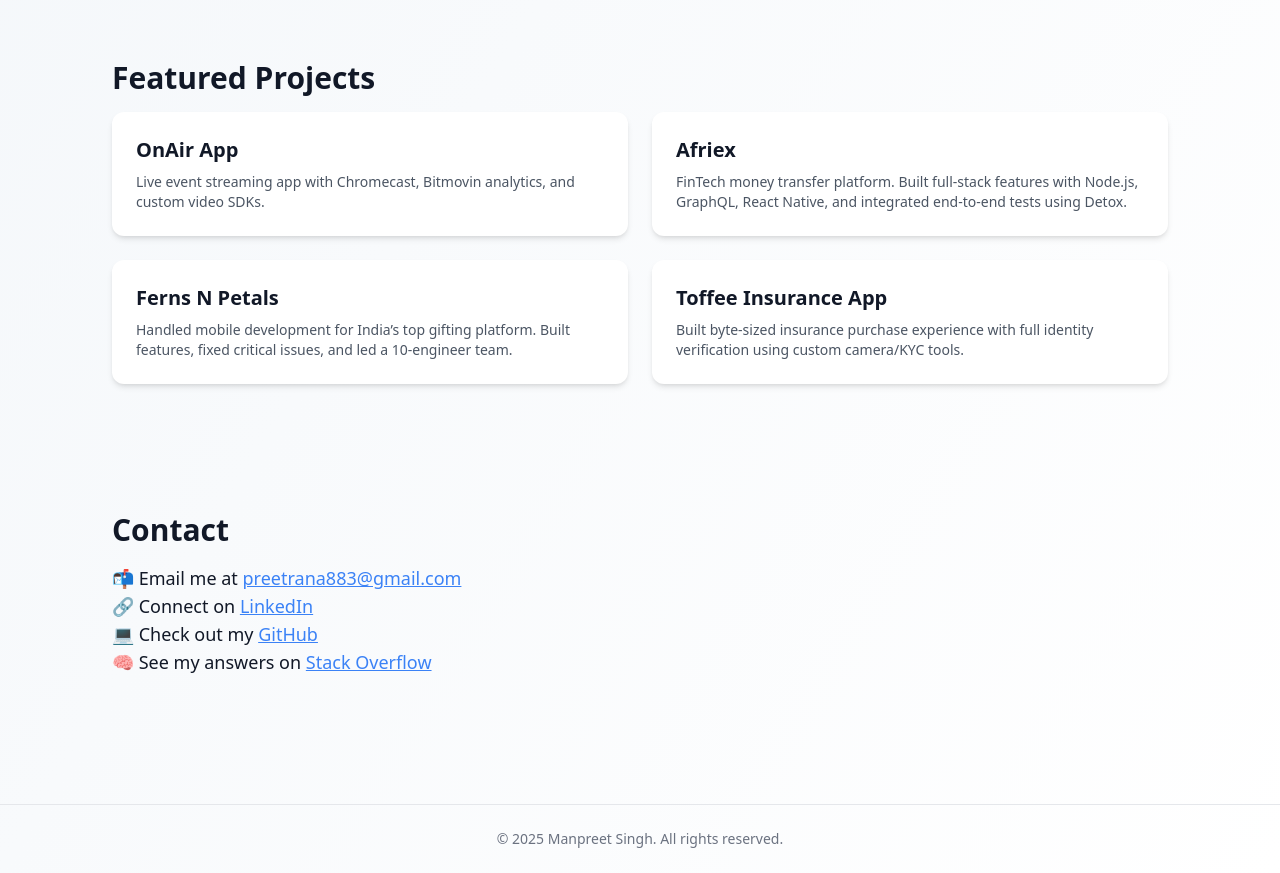
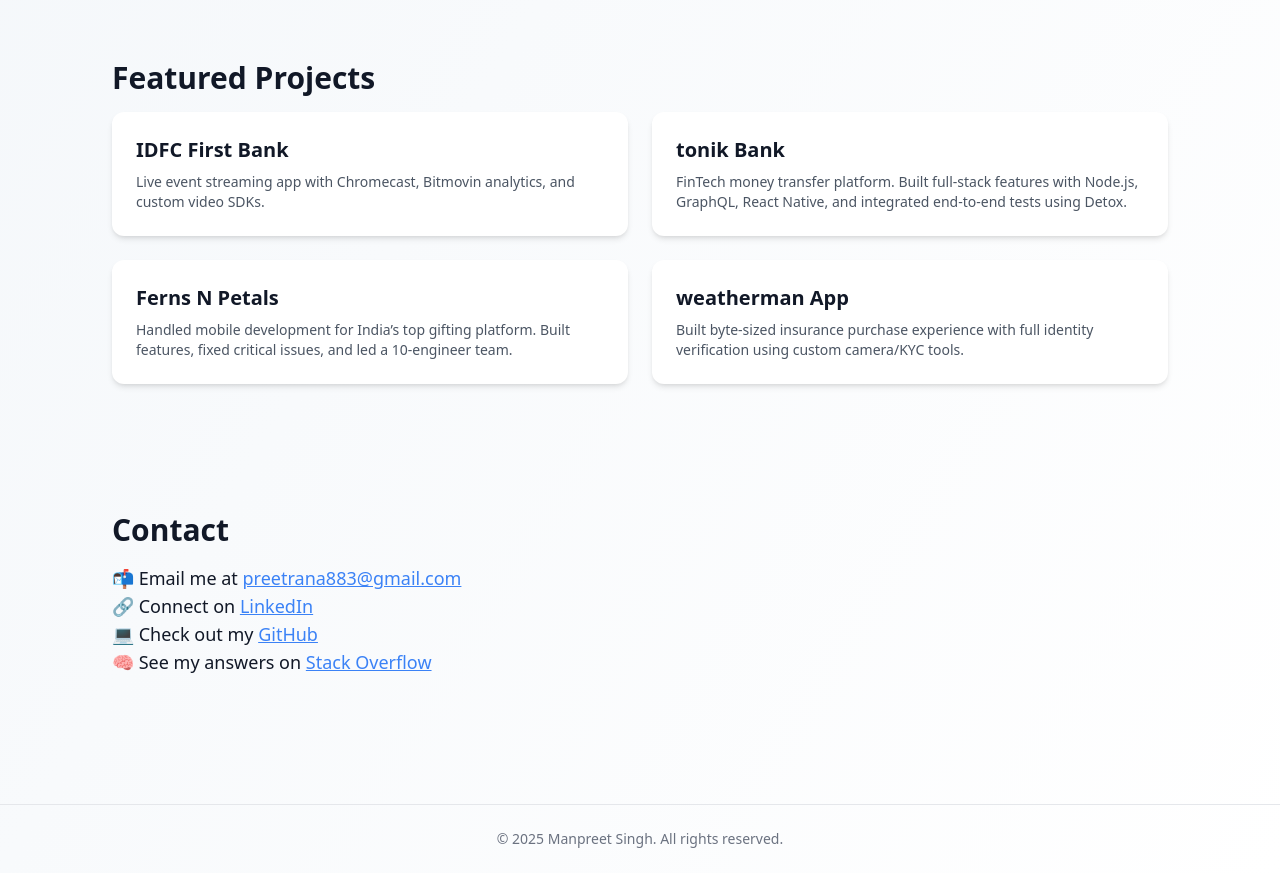
Before and after one commit to manpreetsingh3215/manpreet-portfolio, a Next.js app: page / in a window 1280 px wide. Shown: the part 1180-2053 px from the top of the page. Built offline with nearby package versions, Linux system fonts and the light colour scheme.

Commit message:
projects added

```diff
--- a/app/page.tsx
+++ b/app/page.tsx
@@ -19,11 +19,11 @@
 
   const projects = [
     {
-      title: "OnAir App",
+      title: "IDFC First Bank",
       desc: "Live event streaming app with Chromecast, Bitmovin analytics, and custom video SDKs.",
     },
     {
-      title: "Afriex",
+      title: "tonik Bank",
       desc: "FinTech money transfer platform. Built full-stack features with Node.js, GraphQL, React Native, and integrated end-to-end tests using Detox.",
     },
     {
@@ -31,7 +31,7 @@
       desc: "Handled mobile development for India’s top gifting platform. Built features, fixed critical issues, and led a 10-engineer team.",
     },
     {
-      title: "Toffee Insurance App",
+      title: "weatherman App",
       desc: "Built byte-sized insurance purchase experience with full identity verification using custom camera/KYC tools.",
     },
   ];
```
